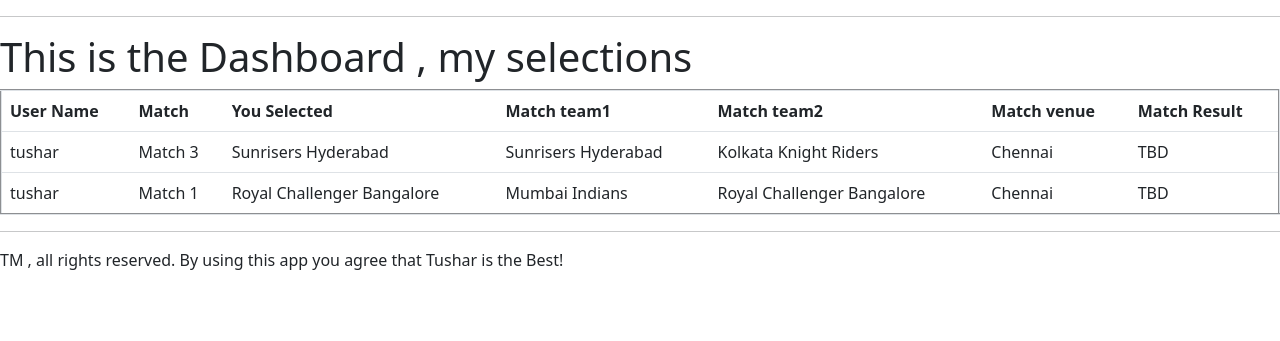
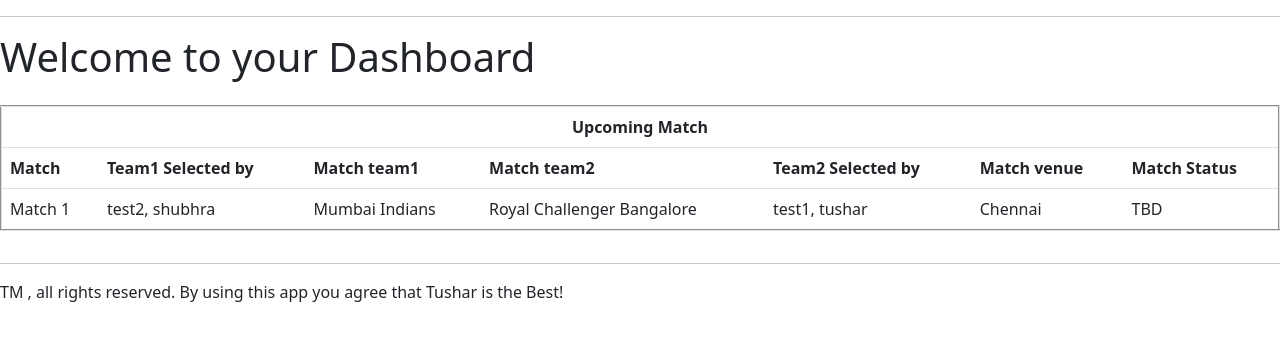
Before and after one commit to tusharbmw/cricBet, a Django app: page /dashboard/ in a window 1280 px wide. Shown: the part 147-488 px from the top of the page. Run offline with Django 3.2, Linux system fonts and the light colour scheme; a user stored in the database is signed in; data comes from the database, SQL or seed files in the repository; some libraries are stand-ins or nearby versions.

Commit message:
Latest version

```diff
--- a/src/accounts/templates/accounts/dashboard.html
+++ b/src/accounts/templates/accounts/dashboard.html
@@ -1,30 +1,77 @@
 {% extends 'accounts/main.html' %}
 
 {% block content %}
-<h1> This is the Dashboard , my selections</h1>
+<h1> Welcome to your Dashboard</h1>
 <table class="table" border="2">
+    {% if current_match is not None %}
+    <tr><th colspan="10" style="text-align:center;" > Current Match</th></tr>
     <tr>
-        <th scope="col"> User Name </th>
         <th scope="col"> Match </th>
-        <th scope="col"> You Selected </th>
+        <th scope="col"> Team1 Selected by</th>
         <th scope="col"> Match team1 </th>
         <th scope="col"> Match team2 </th>
+        <th scope="col"> Team2 Selected by</th>
         <th scope="col"> Match venue </th>
-        <th scope="col"> Match Result </th>
+        <th scope="col"> Match Status </th>
     <tr>
 
-    {% for i in selections %}
     <tr>
-    <td>{{i.user}}</td>
-    <td>{{i.match}}</td>
-    <td>{{i.selection.name}}</td>
-    <td>{{i.match.team1}}</td>
-    <td>{{i.match.team2}}</td>
-    <td>{{i.match.venue}}</td>
-    <td>{{i.match.result}}</td>
+    <td>{{current_match.description}}</td>
+    <td>{{current_match_sel1}}</td>
+    <td>{{current_match.team1}}</td>
+    <td>{{current_match.team2}}</td>
+    <td>{{current_match_sel2}}</td>
+    <td>{{current_match.venue}}</td>
+    <td>{{current_match.result}}</td>
     </tr>
-    {% endfor %}
+    {% endif %}
 
+</table>
+<table class="table" border="2">
+    {% if next_match is not None %}
+    <tr><th colspan="10" style="text-align:center;" > Upcoming Match</th></tr>
+    <tr>
+        <th scope="col"> Match </th>
+        <th scope="col"> Team1 Selected by </th>
+        <th scope="col"> Match team1 </th>
+        <th scope="col"> Match team2 </th>
+        <th scope="col"> Team2 Selected by</th>
+        <th scope="col"> Match venue </th>
+        <th scope="col"> Match Status </th>
+    <tr>
+    <tr>
+        <td>{{next_match.description}}</td>
+        <td>{{next_match_sel1}}</td>
+        <td>{{next_match.team1}}</td>
+        <td>{{next_match.team2}}</td>
+        <td>{{next_match_sel2}}</td>
+        <td>{{next_match.venue}}</td>
+        <td>{{next_match.result}}</td>
+    </tr>
+    {% endif %}
+</table>
+<table class="table" border="2">
+    {% if last_match is not None %}
+    <tr><th colspan="10" style="text-align:center;" > Last Match</th></tr>
+    <tr>
+        <th scope="col"> Match </th>
+        <th scope="col"> Team1 Selected by </th>
+        <th scope="col"> Match team1 </th>
+        <th scope="col"> Match team2 </th>
+        <th scope="col"> Team2 Selected by</th>
+        <th scope="col"> Match venue </th>
+        <th scope="col"> Match Status </th>
+    <tr>
+    <tr>
+        <td>{{last_match.description}}</td>
+        <td>{{last_match_sel1}}</td>
+        <td>{{last_match.team1}}</td>
+        <td>{{last_match.team2}}</td>
+        <td>{{last_match_sel2}}</td>
+        <td>{{last_match.venue}}</td>
+        <td>{{last_match.result}}</td>
+    </tr>
+    {% endif %}
 </table>
 
 {% endblock %}
--- a/src/accounts/views.py
+++ b/src/accounts/views.py
@@ -3,10 +3,11 @@
 from django.contrib.auth.forms import UserCreationForm
 from django.http import HttpResponse
 from teams.models import *
+from django.db.models import Q
 from django.contrib import messages
 from django.contrib.auth import authenticate, login, logout
 from datetime import timezone, datetime, timedelta
-from .forms import CreateUserFroms
+
 
 # Create your views here.
 
@@ -24,15 +25,17 @@
             login(request, user)
             return redirect('schedule')
         else:
-            messages.info(request,'Username or Password incorrect')
+            messages.info(request, 'Username or Password incorrect')
     context = {}
     return render(request, 'accounts/login.html', context)
+
 
 @login_required(login_url='/login')
 def logout_page(request):
     logout(request)
     messages.info(request, 'User Successfully logged out')
     return redirect('login')
+
 
 @login_required(login_url='/login')
 def update(request):
@@ -44,37 +47,34 @@
                 match_id = key.split('_')[1]
                 print('Match ID: %s' % (match_id))
                 match = Match.objects.get(id=match_id)
-                match_date=match.datetime
+                match_date = match.datetime
                 td = match_date - now
                 if td.days < 0:
-                    #match has already started
+                    # match has already started
                     continue
 
                 if value in ('team1', 'team2'):
                     if value == 'team1':
                         team = match.team1
                     else:
-                        team= match.team2
+                        team = match.team2
                     try:
-                        obj=Selection.objects.get(user=user, match=match)
-                        obj.selection=team
+                        obj = Selection.objects.get(user=user, match=match)
+                        obj.selection = team
                         obj.save()
                     except Selection.DoesNotExist:
                         Selection.objects.create(selection=team, user=user, match=match)
 
                 else:
                     team = None
-                    #delete row
+                    # delete row
                     try:
-                        obj=Selection.objects.get(user=user, match=match)
+                        obj = Selection.objects.get(user=user, match=match)
                         obj.delete()
                     except Selection.DoesNotExist:
-                        pass #Nothing to delete
-                print('Value %s' % (value))
-                print('Team %s' % (team))
+                        pass  # Nothing to delete
 
     return redirect('schedule')
-
 
 
 def register_page(request):
@@ -84,7 +84,7 @@
         if form.is_valid():
             form.save()
             user = form.cleaned_data.get('username')
-            messages.success(request, 'Account Created Successfully for User: '+user+' . Please login.')
+            messages.success(request, 'Account Created Successfully for User: ' + user + ' . Please login.')
             return redirect('login')
 
     context = {'form': form}
@@ -104,8 +104,49 @@
 @login_required(login_url='/login')
 def dashboard(request):
     user = User.objects.get(username=request.user)
-    selections = user.selection_set.all()
-    return render(request, 'accounts/dashboard.html', {'selections': selections})
+#    selections = user.selection_set.all()
+    last_match = Match.objects.filter(Q(result='team1') | Q(result='team2') | Q(result='NR')).order_by('datetime').last()
+    current_match = Match.objects.filter(Q(result='IP')).order_by('datetime').first()
+    next_match = Match.objects.filter(Q(result='TBD')).order_by('datetime').first()
+    context = {}
+    current_match_sel1 = []
+    current_match_sel2 = []
+    next_match_sel1 = []
+    next_match_sel2 = []
+    last_match_sel1 = []
+    last_match_sel2 = []
+
+    if current_match is not None:
+        context['current_match'] = current_match
+        for i in current_match.selection_set.all():
+            if i.selection == current_match.team1:
+                current_match_sel1.append(i.user.username)
+            if i.selection == current_match.team2:
+                current_match_sel2.append(i.user.username)
+        context['current_match_sel1'] = ", ".join(current_match_sel1)
+        context['current_match_sel2'] = ", ".join(current_match_sel2)
+
+    if next_match is not None:
+        context['next_match'] = next_match
+        for i in next_match.selection_set.all():
+            if i.selection == next_match.team1:
+                next_match_sel1.append(i.user.username)
+            if i.selection == next_match.team2:
+                next_match_sel2.append(i.user.username)
+        context['next_match_sel1'] = ", ".join(next_match_sel1)
+        context['next_match_sel2'] = ", ".join(next_match_sel2)
+
+    if last_match is not None:
+        context['last_match'] = last_match
+        for i in last_match.selection_set.all():
+            if i.selection == last_match.team1:
+                last_match_sel1.append(i.user.username)
+            if i.selection == last_match.team2:
+                last_match_sel2.append(i.user.username)
+        context['last_match_sel1'] = ", ".join(last_match_sel1)
+        context['last_match_sel2'] = ", ".join(last_match_sel2)
+
+    return render(request, 'accounts/dashboard.html', context)
 
 
 @login_required(login_url='/login')
@@ -123,7 +164,7 @@
 
     matches_list = []
     now = datetime.now(timezone.utc)
-    matches = Match.objects.filter(datetime__gte=now, datetime__lte=now+timedelta(days=5))
+    matches = Match.objects.filter(datetime__gte=now, datetime__lte=now + timedelta(days=5))
     for m in matches:
         tmp_dict = {'none_checked': '',
                     'team1_checked': '',
```
